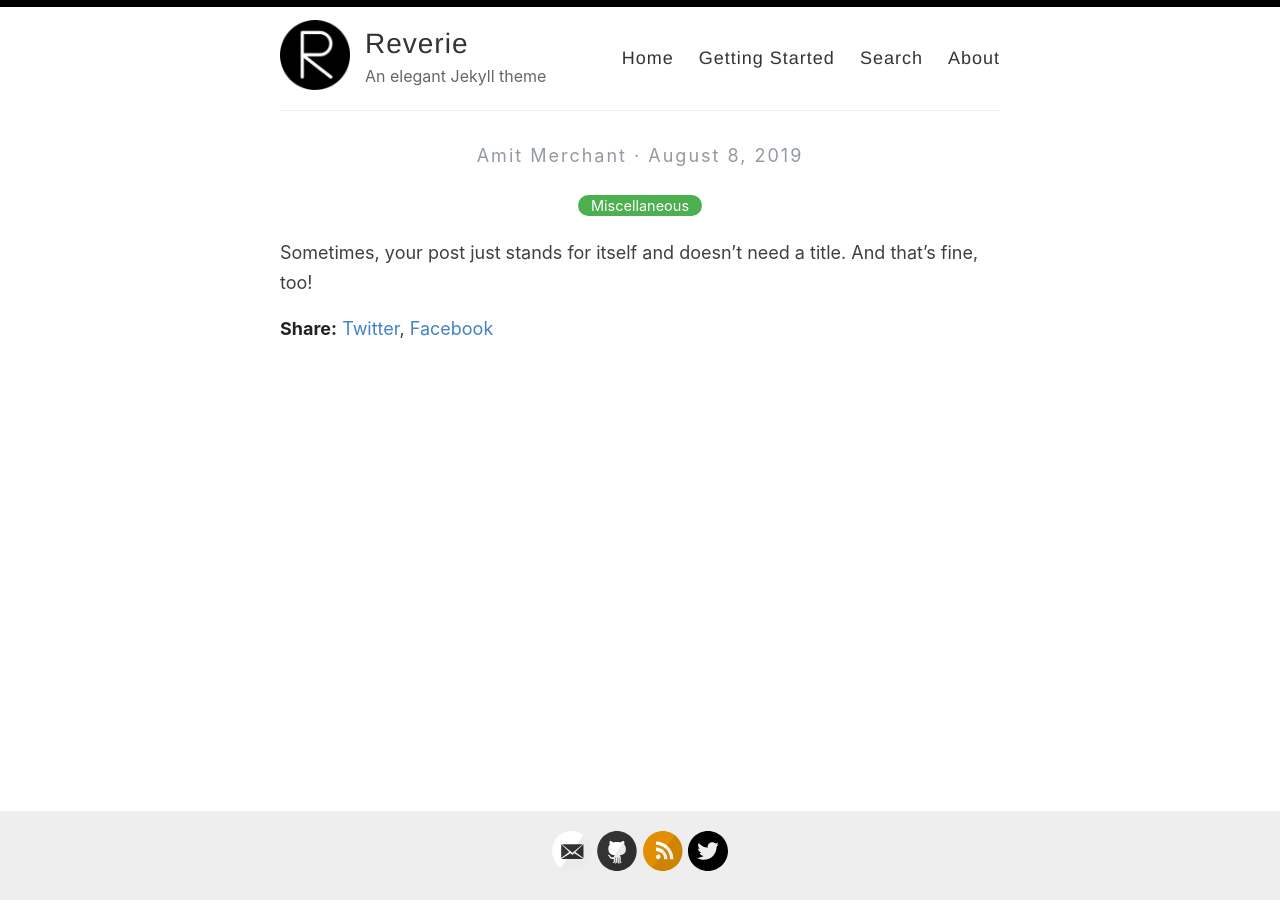
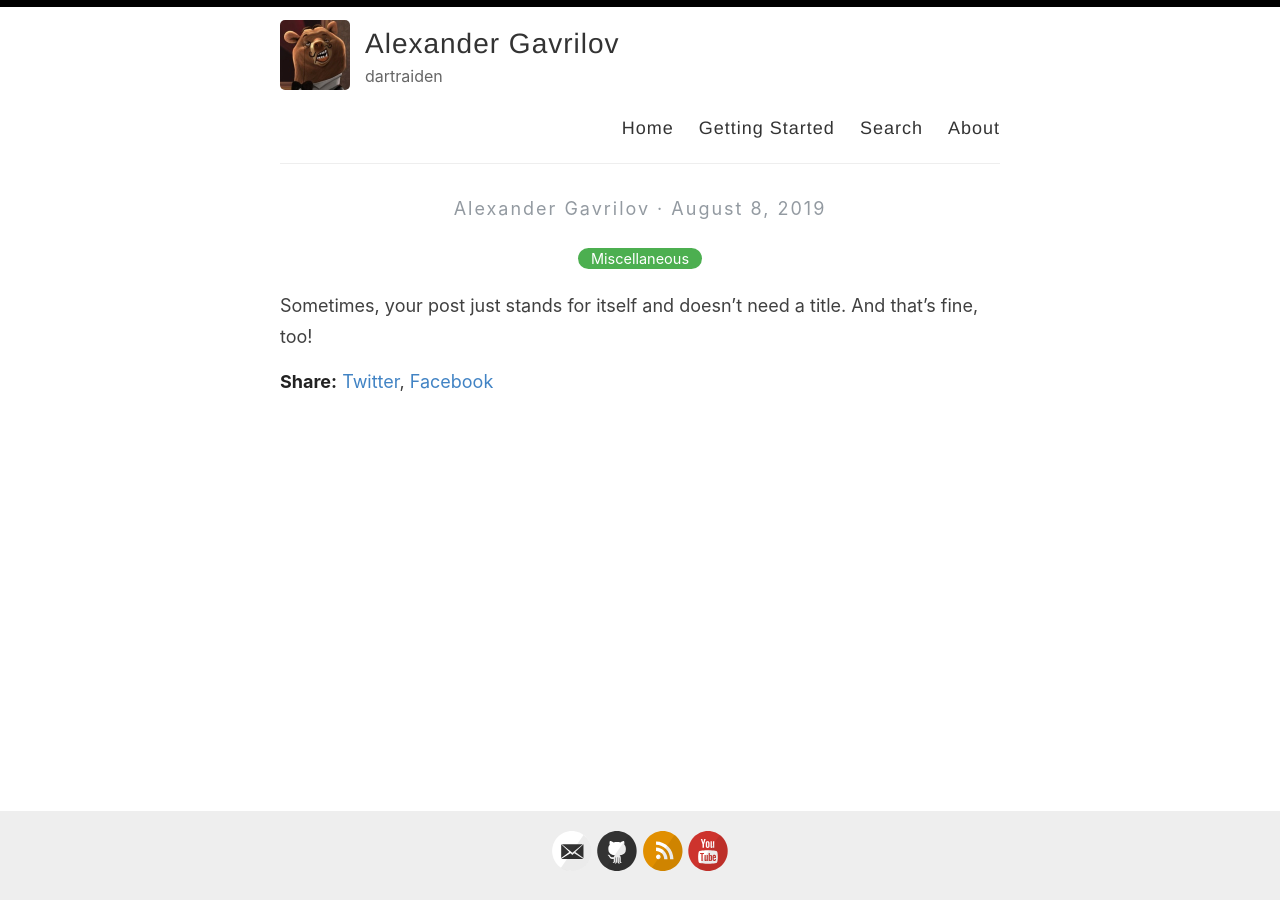
Before and after one commit to dartraiden/dartraiden.github.io, a Jekyll site: the page built from _posts/2019-08-08-no-title-posts.md, in a window 1280 px wide. Built offline with Jekyll 4.4.1, drawn with Linux system fonts in a browser that asks for light colours; comment, search, counter and statistics services are not loaded.

Commit message:
Add my own data and avatar

```diff
--- a/_config.yml
+++ b/_config.yml
@@ -3,16 +3,16 @@
 #
 
 # Name of your site (displayed in the header)
-name: Reverie
+name: Alexander Gavrilov
 
 # Name of the author
-author: Amit Merchant
+author: Alexander Gavrilov
 
 # Short bio or description (displayed in the header)
-description: An elegant Jekyll theme
+description: dartraiden
 
 # URL of your avatar or profile pic (you could use your GitHub profile pic)
-avatar: /images/reverie.png
+avatar: /images/avatar.jpg
 
 #
 # Flags below are optional
@@ -21,38 +21,38 @@ avatar: /images/reverie.png
 # Includes an icon in the footer for each username you enter
 footer-links:
   dribbble:
-  email: amit.d.merchant@gmail.com
+  email: wowemuh@gmail.com
   facebook:
   flickr:
-  github: amitmerchant1990/reverie
+  github: dartraiden
   instagram:
   linkedin:
   pinterest:
   rss: rss
-  twitter: amit_merchant
+  twitter:
   stackoverflow:
-  youtube: # channel/<your_long_string> or user/<user-name>
+  youtube: channel/UClBB8B2AyzKJsLygIzyFQ7Q # channel/<your_long_string> or user/<user-name>
   googleplus: # anything in your profile username that comes after plus.google.com/
   playconsole:
 
 
 # Enter your Disqus shortname (not your username) to enable commenting on posts
 # You can find your shortname on the Settings page of your Disqus account
-disqus:
+disqus: dartraiden-github-io
 
 # Enter your Google Analytics web tracking code (e.g. UA-2110908-2) to activate tracking
-google_analytics: UA-43339302-11
+google_analytics:
 
 # Your website URL (e.g. http://amitmerchant1990.github.io or http://www.amitmerchant.com)
 # Used for Sitemap.xml and your RSS feed
-url: http://www.amitmerchant.com/reverie
-enforce_ssl: https://www.amitmerchant.com/reverie
+url: http://dartraiden.github.io
+enforce_ssl: https://dartraiden.github.io
 
 # If you're hosting your site at a Project repository on GitHub pages
 # (http://yourusername.github.io/repository-name)
 # and NOT your User repository (http://yourusername.github.io)
 # then add in the baseurl here, like this: "/repository-name"
-baseurl: "/reverie"
+# baseurl: "/reverie"
 
 #
 # !! You don't need to change any of the configuration flags below !!
--- a/_includes/meta.html
+++ b/_includes/meta.html
@@ -23,4 +23,4 @@
     <meta property="og:image" content="{{ site.url }}{{ site.avatar }}"/>
     <meta property="twitter:image" content="{{ site.url }}{{ site.avatar }}"/>
     {% endif %}
-    <meta property="og:site_name" content="Amit Merchant - Software Engineer"/>
+    <meta property="og:site_name" content="Alexander 'dartraiden' Gavrilov"/>
```
Also changed, not shown: images/avatar.jpg (added).
